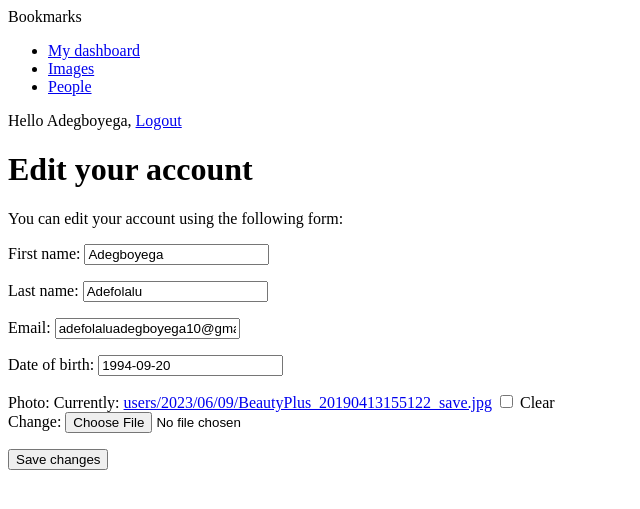
After one commit to profnica/Social-Media-App, a Django app: page /edit/ in a window 1280 px wide. The commit adds this page. Shown: the top 509 px of the page, without its empty margins (0-640 px from the left). Run offline with Django 4.2, Linux system fonts and the light colour scheme; a user stored in the database is signed in; data comes from the database, SQL or seed files in the repository.

Commit message:
All bug fix.

```diff
--- /dev/null
+++ b/authentications/Templates/authentications/edit.html
@@ -0,0 +1,18 @@
+{% extends "main.html" %}
+
+
+{% block title %}Edit your account{% endblock %}
+
+
+{% block content %}
+
+    <h1>Edit your account</h1>
+    <p>You can edit your account using the following form:</p>
+    <form method="post" enctype="multipart/form-data">
+    {{ user_form.as_p }}
+    {{ profile_form.as_p }}
+    {% csrf_token %}
+    <p><input type="submit" value="Save changes"></p>
+    </form>
+
+{% endblock %}
--- a/authentications/forms.py
+++ b/authentications/forms.py
@@ -1,12 +1,15 @@
 from django import forms
-from django.contrib.auth.models import User
+from .models import CustomUser
+from .models import Profile
 
-class RegistrationForm(forms.Form):
-    name = forms.CharField(max_length=30)
-    username = forms.CharField(max_length=20)
-    email = forms.EmailField()
+
+class RegistrationForm(forms.ModelForm):
     password = forms.CharField(label='Password', widget=forms.PasswordInput)
     confirm_password = forms.CharField(label='Confirm password', widget=forms.PasswordInput)
+
+    class Meta:
+        model = CustomUser
+        fields = ['username', 'first_name', 'last_name',  'email']
 
     def clean_confirm_password(self):
         password = self.cleaned_data.get('password')
@@ -14,3 +17,29 @@ class RegistrationForm(forms.Form):
         if password and confirm_password and password != confirm_password:
             raise forms.ValidationError("Passwords do not match.")
         return confirm_password
+
+    def clean_email(self):
+        data = self.cleaned_data['email']
+        if CustomUser.objects.filter(email=data).exists():
+            raise forms.ValidationError('Email already in use.')
+        return data
+
+
+# to allow user to edit their names
+class UserEditForm(forms.ModelForm):
+    class Meta:
+        model = CustomUser
+        fields = ['first_name', 'last_name', 'email']
+    # to ensure user does not change their email to a existing email
+    def clean_email(self):
+        data = self.cleaned_data['email']
+        qs = CustomUser.objects.exclude(id=self.instance.id).filter(email=data)
+        if qs.exists():
+            raise forms.ValidationError(' Email already in use.')
+        return data
+
+# to allow users to edit their profile data
+class ProfileEditForm(forms.ModelForm):
+    class Meta:
+        model = Profile
+        fields = ['date_of_birth', 'photo']
--- a/authentications/models.py
+++ b/authentications/models.py
@@ -1 +1,24 @@
+from django.contrib.auth.models import AbstractUser
 from django.db import models
+from django.utils import timezone
+
+
+class CustomUser(AbstractUser):
+    email = models.EmailField()
+
+    def __str__(self):
+        return self.email
+
+# creating user profile
+class Profile(models.Model):
+    user = models.OneToOneField(CustomUser, on_delete=models.CASCADE)
+    date_of_birth= models.DateField(blank=True, null=True)
+    photo=models.ImageField(upload_to='users/%Y/%m/%d/', blank=True)
+
+    def save(self, *args, **kwargs):
+        if not self.date_of_birth:
+            self.date_of_birth = timezone.now().date()
+        return super().save(*args, **kwargs)
+
+    def __str__(self):
+        return f'Profile of {self.user.username}'
--- a/authentications/urls.py
+++ b/authentications/urls.py
@@ -11,7 +11,7 @@ urlpatterns = [
     path('', views.dashboard, name='dashboard'),
     path('forgetpassword/', views.forgetpassword, name='forgetpassword'),
     path('reset-instruction/', views.reset_instruction, name='reset-instruction'),
-
+    path('edit/', views.edit, name='edit'),
 
     # for users to change their password
     path('password-change/',PasswordChangeView.as_view(),name='password_change'),
--- a/authentications/views.py
+++ b/authentications/views.py
@@ -1,34 +1,41 @@
 from django.shortcuts import render, redirect
 from django.contrib import messages
-from django.http import HttpResponse
-from django.contrib.auth import authenticate, login, logout
-from django.contrib.auth.models import User
+from django.contrib.auth import authenticate, login, logout, get_user_model
+from authentications.authentication import EmailAuthBackend
 from .forms import RegistrationForm
+from .forms import UserEditForm, ProfileEditForm
+from django.contrib.auth.decorators import login_required
 from django.contrib.auth.tokens import default_token_generator
-from django.utils.http import urlsafe_base64_encode, urlsafe_base64_decode
+from django.utils.http import urlsafe_base64_encode
 from django.template.loader import render_to_string
 from django.core.mail import EmailMessage
 from django.conf import settings
 from django.utils.encoding import force_bytes
 from django.contrib import messages, auth
-from django.core.exceptions import ObjectDoesNotExist
-from django.contrib.auth.forms import PasswordResetForm
 from django.core.mail import send_mail
 from django.urls import reverse
+from .models import Profile, CustomUser
 
+
+# User= get_user_model()
 
 def loginUser(request):
     if request.method == 'POST':
-        username = request.POST.get('username')
+        email = request.POST.get('email')
         password = request.POST.get('password')
 
-        user = authenticate(request, username=username, password=password)
+        # Create an instance of the EmailAuthBackend
+        email_auth_backend = EmailAuthBackend()
+
+        # authenticate user if the user exist in the db
+        user = email_auth_backend.authenticate(request, email=email, password=password)
         if user is not None:
-            login(request, user)
+            login(request, user, backend='django.contrib.auth.backends.ModelBackend' )
             return redirect('home')
         else:
             messages.error(request, 'Username or password does not exist')
 
+    # Create an instance of the LoginForm
     form = 'Login'  # Move this line outside the if-else block
 
     return render(request, 'authentications/registration.html', {'form': form})
@@ -40,36 +47,33 @@ def LogoutUser(request):
 def register(request):
     if request.method == 'POST':
         form = RegistrationForm(request.POST)
-        if form.is_valid():
-            username = form.cleaned_data['username']
-            password = form.cleaned_data['password']
-            confirm_password = form.cleaned_data['confirm_password']
+        profile_form = ProfileEditForm(request.POST)
+        if form.is_valid() and profile_form.is_valid():
 
-            if password != confirm_password:
-                form.add_error('confirm_password', "Passwords do not match.")
-            else:
-                 # Create the new user
-                user = User.objects.create_user(username=username, password=password)
-                # authenticate new user to log in after sign up
-                user = authenticate(username=username, password=password)
-                # log in the user
-                login(request, user)
-                # direct the user to homepage
-                return redirect('home')
+            # to save user
+            user = form.save(commit=False)
+            user.set_password(form.cleaned_data['password'])
+            user.save()
+
+            # to save user profile
+            profile = profile_form.save(commit=False)
+            profile.user = user
+            profile.save()
+
+            return render(request, 'authentications/register_done.html', {'form': form, 'profile_form': profile_form})
     else:
         form = RegistrationForm()
+        profile_form = ProfileEditForm()
 
-    return render(request, 'authentications/registration.html', {'form': form})
-
+    return render(request, 'authentications/registration.html', {'form': form, 'profile_form': profile_form})
 
 def forgetpassword(request):
-
     print("Inside forgetpassword view")  # Add this print statement
     if request.method == 'POST':
         email = request.POST['email']
         try:
-            user = User.objects.get(email=email)
-        except User.DoesNotExist:
+            user = CustomUser.objects.get(email=email)
+        except CustomUser.DoesNotExist:
             user = None
 
         if user:
@@ -79,7 +83,7 @@ def forgetpassword(request):
                 f'/reset-password/{uid}/{token}/'
             )
             subject = 'Reset Your Password'
-            message = render_to_string('authentications/reset_password_email.html', {
+            message = render_to_string('authentications/reset_password_email.html',{
                 'user': user,
                 'reset_url': reset_url,
             })
@@ -101,10 +105,10 @@ def reset_instruction(request):
 def RememberMe(request):
     if request.method == 'POST':
         username = request.POST['username']
-        password = request.POST['password']
+        password1 = request.POST['password1']
         remember_me = request.POST.get('remember_me', False)
 
-        user = auth.authenticate(username=username, password=password)
+        user = auth.authenticate(username=username, password1=password1)
 
         if user:
             auth.login(request, user)
@@ -125,3 +129,35 @@ def home(request):
 
 def dashboard(request):
     return render(request,'authentications/dashboard.html')
+
+# to allow user alone to edit their profile, we will use decorator
+# Edit view
+@login_required
+def edit(request):
+    if request.method == 'POST':
+        user_form = UserEditForm(request.POST, instance=request.user)
+        if hasattr(request.user, 'profile'):
+            profile_form = ProfileEditForm(request.POST, request.FILES, instance=request.user.profile)
+        else:
+            profile = Profile.objects.create(user=request.user)
+            profile_form = ProfileEditForm(request.POST, request.FILES, instance=profile)
+
+        if user_form.is_valid() and profile_form.is_valid():
+            user_form.save()
+            profile_form.save()
+            messages.success(request, 'Profile updated successfully')
+            return redirect('home')
+        else:
+            messages.error(request, 'Error updating your profile')
+    else:
+        user_form = UserEditForm(instance=request.user)
+        if hasattr(request.user, 'profile'):
+            profile_form = ProfileEditForm(instance=request.user.profile)
+        else:
+            profile = Profile.objects.create(user=request.user)
+            profile_form = ProfileEditForm(instance=profile)
+
+    return render(request, 'authentications/edit.html', {
+        'user_form': user_form,
+        'profile_form': profile_form
+    })
--- a/socialmedia/urls.py
+++ b/socialmedia/urls.py
@@ -16,8 +16,15 @@ Including another URLconf
 """
 from django.contrib import admin
 from django.urls import path, include
+from django.conf import settings
+from django.conf.urls.static import static
 
 urlpatterns = [
     path('admin/', admin.site.urls),
     path('', include('authentications.urls')),
 ]
+
+
+if settings.DEBUG:
+    urlpatterns += static(settings.MEDIA_URL,
+            document_root=settings.MEDIA_ROOT)
```
Also changed, not shown: authentications/Templates/authentications/register_done.html (added, +12 -0 lines), authentications/Templates/authentications/registration.html (+4 -3 lines), authentications/admin.py (+7 -1 lines), authentications/authentication.py (added, +21 -0 lines), socialmedia/settings.py (+14 -1 lines), authentications/migrations/0001_initial.py (added), db.sqlite3, media/users/2023/06/05/pass.jpg (added), media/users/2023/06/08/IMG-20200808-WA0039.jpg (added), media/users/2023/06/09/68E85C04-C926-48CF-9397-10F050878777L0001.jpeg (added), media/users/2023/06/09/BeautyPlus_20190413155122_save.jpg (added).
